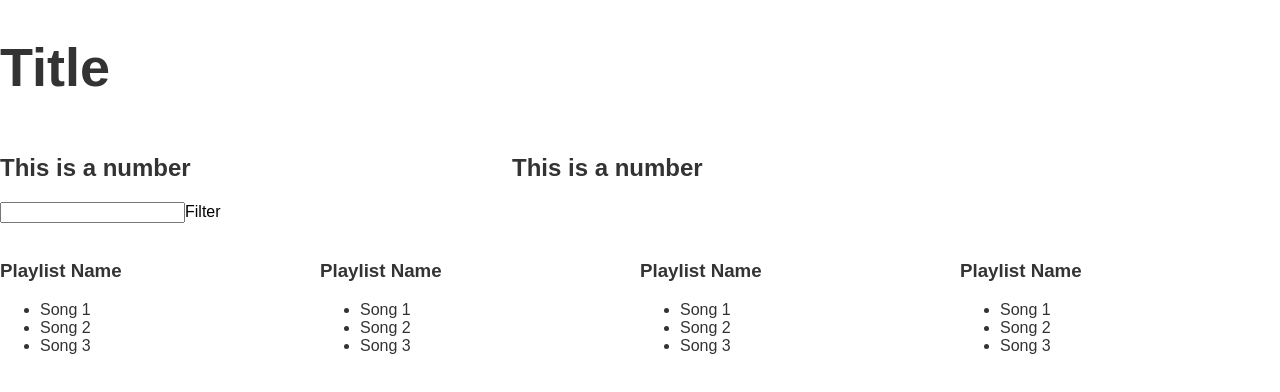
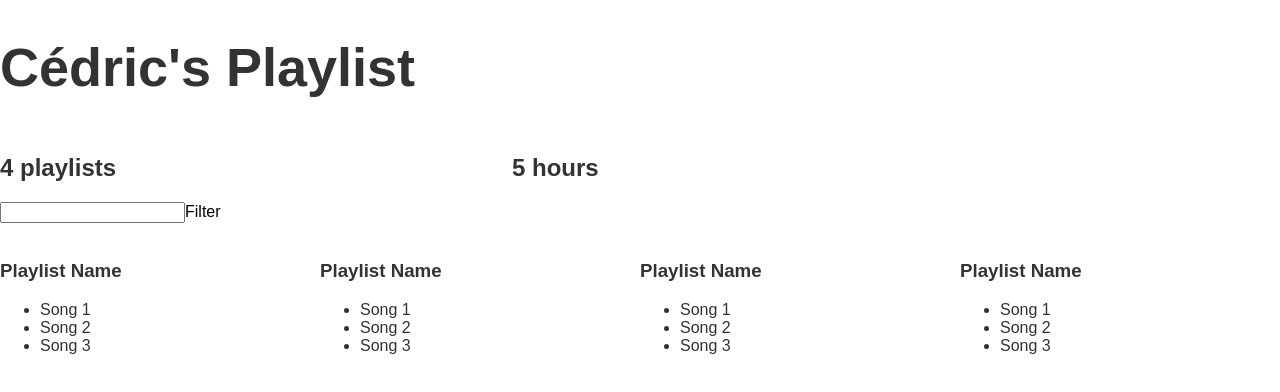
Before and after one commit to cedouard/playlists, a React (Create React App) app: page / in a window 1280 px wide. Shown: the top 392 px of the page. Built offline with nearby package versions, Linux system fonts and the light colour scheme.

Commit message:
Implémentation des composants titre et compteurs

```diff
--- a/src/App.js
+++ b/src/App.js
@@ -5,11 +5,63 @@ let defaultStyle = {
   color: '#333333'
 };
 
-class Aggregate extends Component {
+let fakeServerData = {
+  user: {
+    name: "Cédric",
+    playlists: [
+      {
+        name: 'My favorites',
+        songs: [
+          {name: 'Song A', duration: 1547},
+          {name: 'Song B', duration: 1247},
+          {name: 'Song C', duration: 1003}]
+      },
+      {
+        name: 'Songs to discover!',
+        songs: [
+          {name: 'Song E', duration: 2014},
+          {name: 'Song F', duration: 1874},
+          {name: 'Song G', duration: 1600}]
+      },
+      {
+        name: 'Most downloaded',
+        songs: [
+          {name: 'Song I', duration: 1347},
+          {name: 'Song J', duration: 1257},
+          {name: 'Song K', duration: 1798}]
+      },
+      {
+        name: 'Worst songs ever',
+        songs: [
+          {name: 'Song M', duration: 980},
+          {name: 'Song N', duration: 640},
+          {name: 'Song O', duration: 3400}]
+      },
+    ]
+  }
+}
+
+class PlaylistCounter extends Component {
   render() {
     return (
       <div style={{...defaultStyle, width: '40%', display: 'inline-block'}}>
-        <h2>This is a number  </h2>
+        <h2>{this.props.playlists.length} playlists</h2>
+      </div>
+    );
+  }
+}
+
+class HoursCounter extends Component {
+  render() {
+    let allSongs = this.props.playlists.reduce((songs, eachPlaylist) => {
+      return songs.concat(eachPlaylist.songs);
+    } , []);
+    let totalDuration = allSongs.reduce((sum, eachSong) => {
+      return sum + eachSong.duration;
+    } , 0);
+    return (
+      <div style={{...defaultStyle, width: '40%', display: 'inline-block'}}>
+        <h2>{Math.round(totalDuration/3600)} hours</h2>
       </div>
     );
   }
@@ -39,17 +91,32 @@ class Playlist extends Component {
 }
 
 class App extends Component {
+  constructor() {
+    super();
+    this.state = {serverData: {}}
+  }
+  componentDidMount() {
+    setTimeout(() => {
+      this.setState({serverData: fakeServerData})
+    }, 250);
+  }
   render() {
     return (
       <div className="App">
-        <h1 style={{...defaultStyle, 'font-size': '54px'}}>Title</h1>
-        <Aggregate/>
-        <Aggregate/>
-        <Filter/>
-        <Playlist/>
-        <Playlist/>
-        <Playlist/>
-        <Playlist/>
+        {this.state.serverData.user ?
+          <div>
+            <h1 style={{...defaultStyle, 'font-size': '54px'}}>
+              {this.state.serverData.user.name}'s Playlist
+            </h1>
+            <PlaylistCounter playlists={this.state.serverData.user.playlists}/>
+            <HoursCounter playlists={this.state.serverData.user.playlists}/>
+            <Filter/>
+            <Playlist/>
+            <Playlist/>
+            <Playlist/>
+            <Playlist/>
+          </div> : ' Loading...'
+        }
       </div>
     );
   }
```
